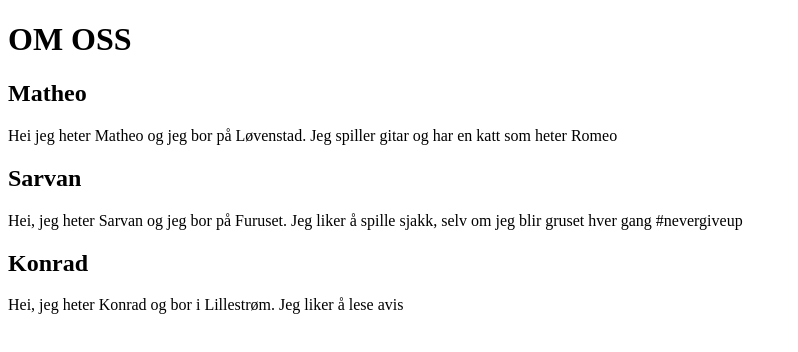
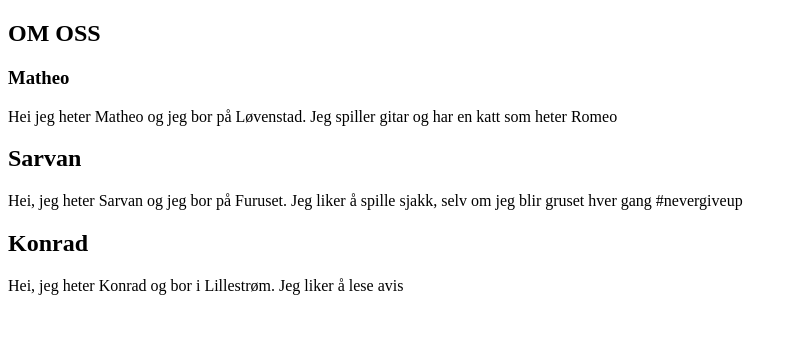
Before and after one commit to masta474/Valgfri1, a plain HTML site: page index.html in a window 1280 px wide. Shown: the whole page, without its empty margins (0-798 px from the left). Drawn offline with Linux system fonts and the light colour scheme.

Commit message:
COOOOOOOOOOOMIT

```diff
--- a/index.html
+++ b/index.html
@@ -6,8 +6,8 @@
 </head>
 
 <body>
-    <h1> OM OSS</h1>
-    <h2> Matheo </h2>
+    <h2> OM OSS</h2>
+    <h3> Matheo </h3>
     <p>Hei jeg heter Matheo og jeg bor på Løvenstad. Jeg spiller gitar og har en katt som heter Romeo</p>
 
     <h2> Sarvan </h2>
```
